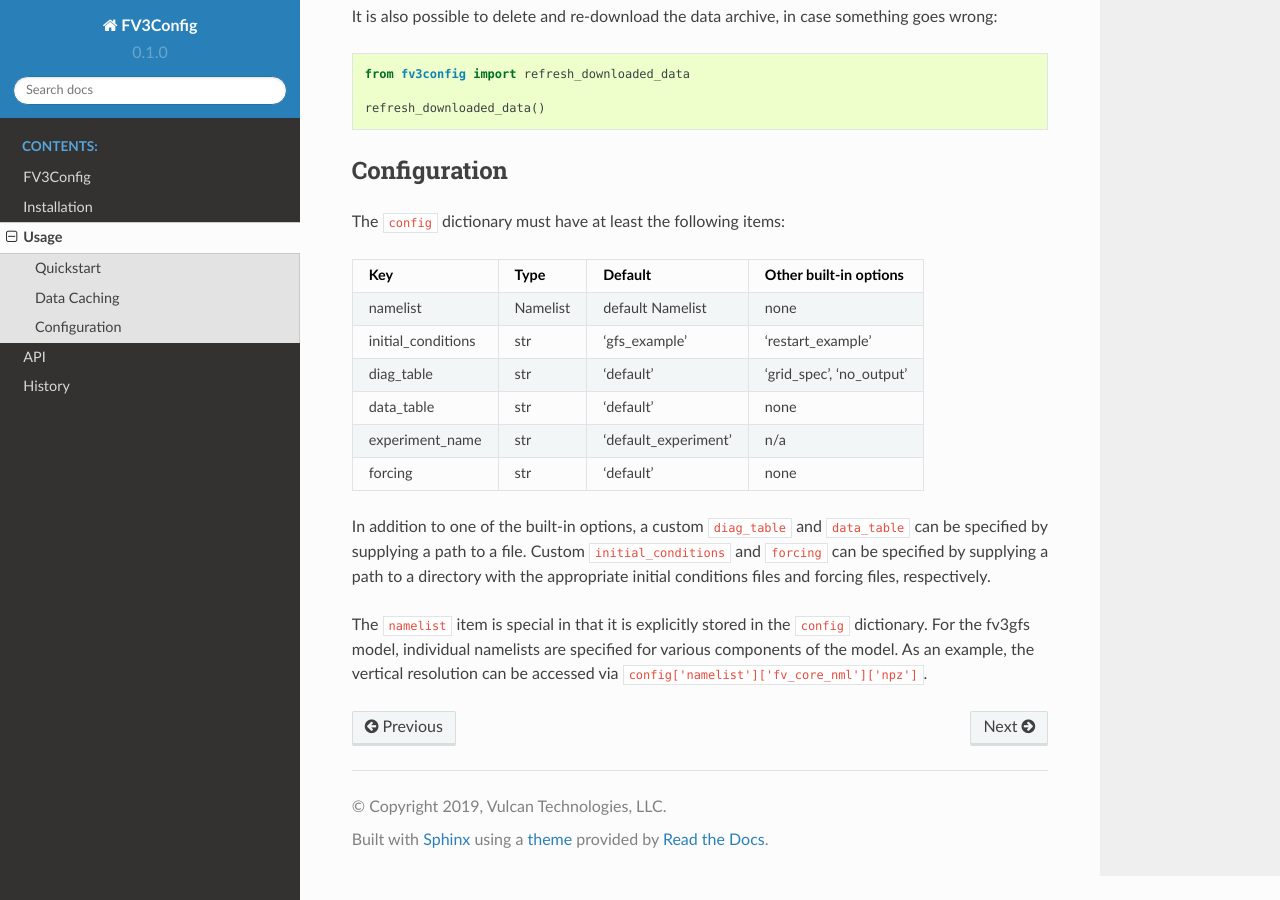
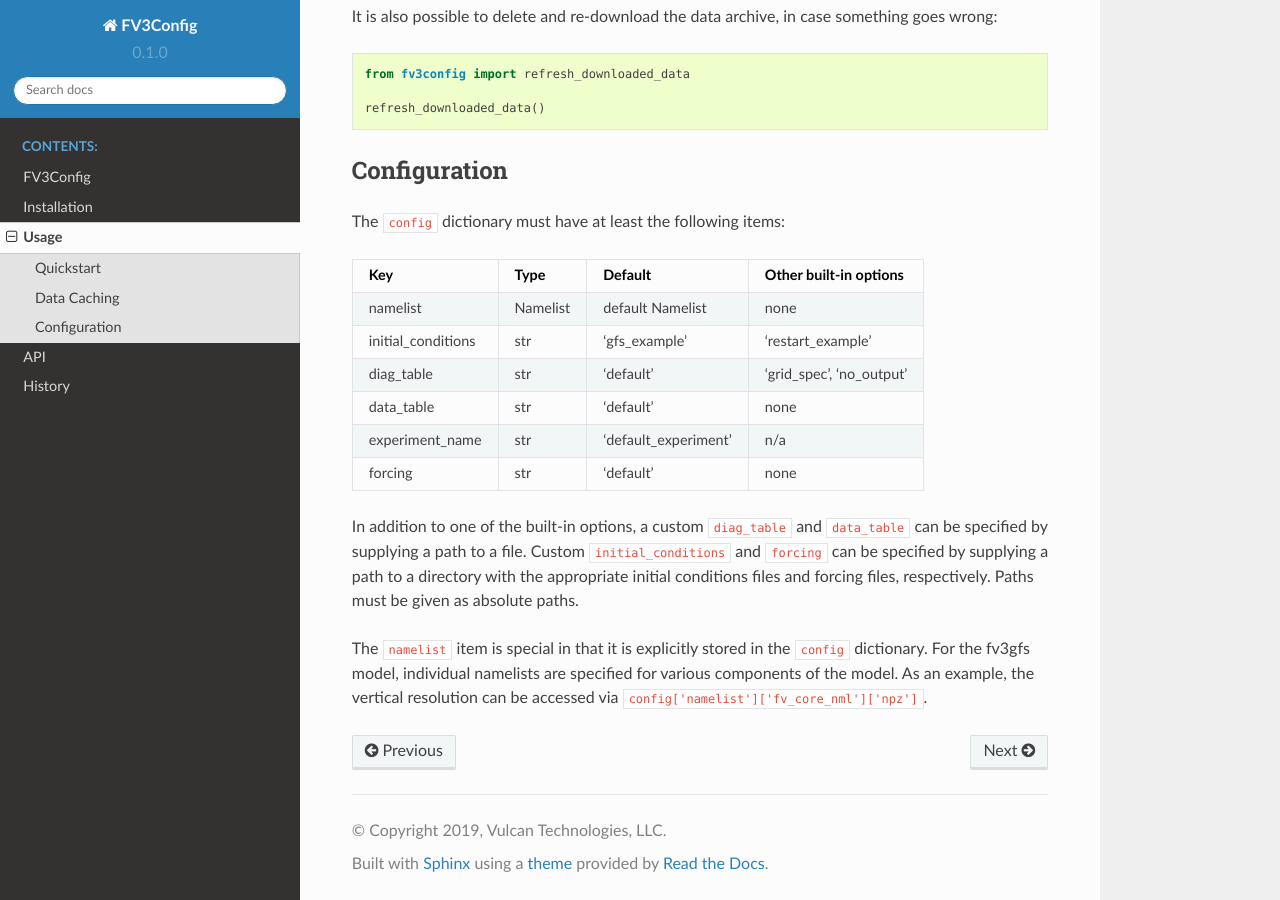
Before and after one commit to ai2cm/fv3config, a Sphinx documentation site: the page built from docs/usage.rst, in a window 1280 px wide and 900 px high, scrolled down 793 px. Built offline with Sphinx 7.4.7 and the Read the Docs theme 2.0.0, drawn with Linux system fonts in a browser that asks for light colours.

Commit message:
specified that paths must be absolute

```diff
--- a/docs/usage.rst
+++ b/docs/usage.rst
@@ -57,7 +57,7 @@ forcing              str      'default'            none
 In addition to one of the built-in options, a custom ``diag_table`` and ``data_table`` can be specified
 by supplying a path to a file. Custom ``initial_conditions`` and ``forcing`` can be specified by
 supplying a path to a directory with the appropriate initial conditions files and forcing files,
-respectively.
+respectively. Paths must be given as absolute paths.
 
 The ``namelist`` item is special in that it is explicitly stored in the ``config`` dictionary. For the
 fv3gfs model, individual namelists are specified for various components of the model. As an example, the
```
